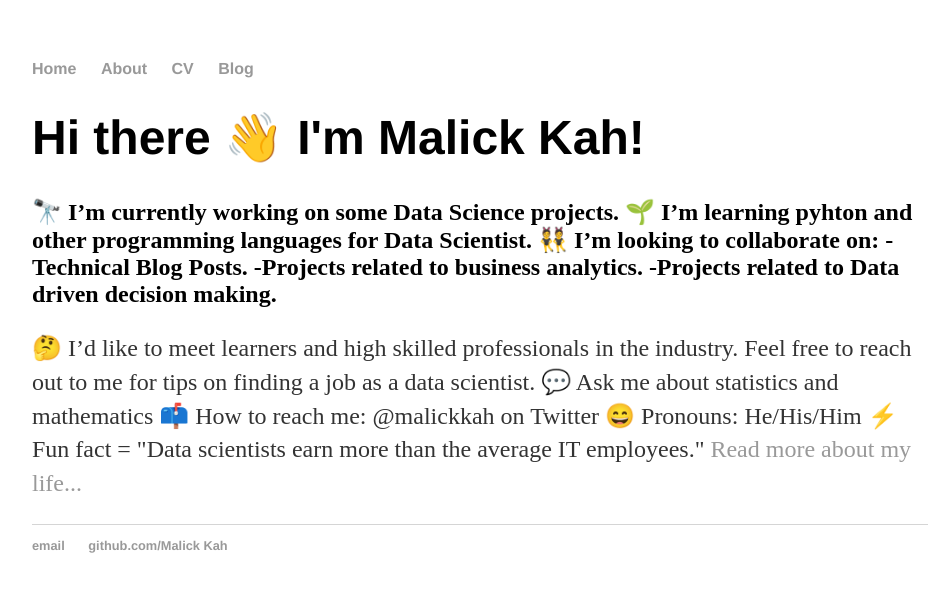
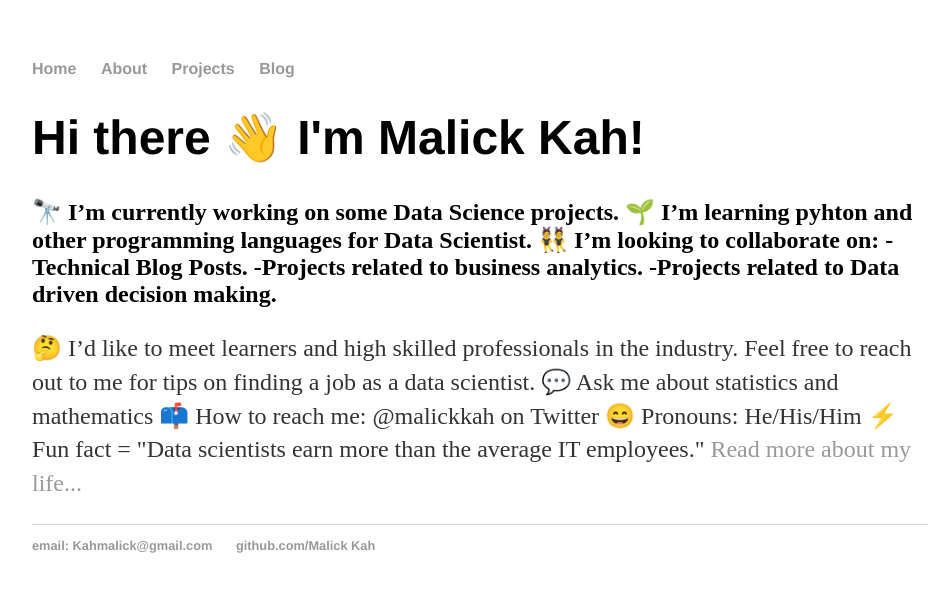
Before and after one commit to The-Gambian/The-Gambian.github.io, a Jekyll site: the page built from index.html, in a window 1280 px wide. Shown: the top 592 px of the page, without its empty margins (160-1104 px from the left). Built offline with Jekyll 4.4.1, drawn with Linux system fonts in a browser that asks for light colours.

Commit message:
Update default.html

```diff
--- a/_layouts/default.html
+++ b/_layouts/default.html
@@ -10,7 +10,7 @@
 	    		<ul>
 	        		<li><a href="/">Home</a></li>
 		        	<li><a href="/about">About</a></li>
-	        		<li><a href="/cv">CV</a></li>
+	        		<li><a href="/cv">Projects</a></li>
 	        		<li><a href="/blog">Blog</a></li>
 	    		</ul>
 			</nav>
@@ -21,7 +21,7 @@
 			</div><!-- /.container -->
 			<footer>
 	    		<ul>
-	        		<li><a href="mailto:kahmalick@gmail.com">email</a></li>
+	        		<li><a href="mailto:kahmalick@gmail.com">email: Kahmalick@gmail.com </a></li>
 	        		<li><a href="https://github.com/The-Gambian">github.com/Malick Kah</a></li>
 				</ul>
 			</footer>
```
